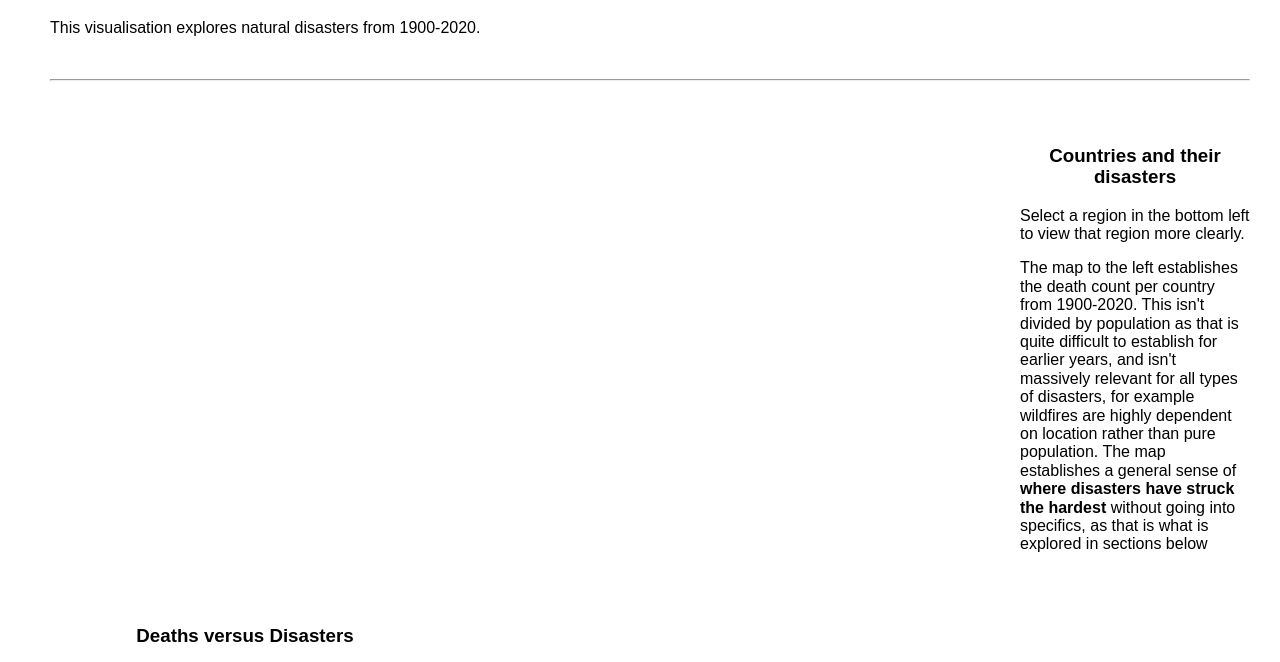
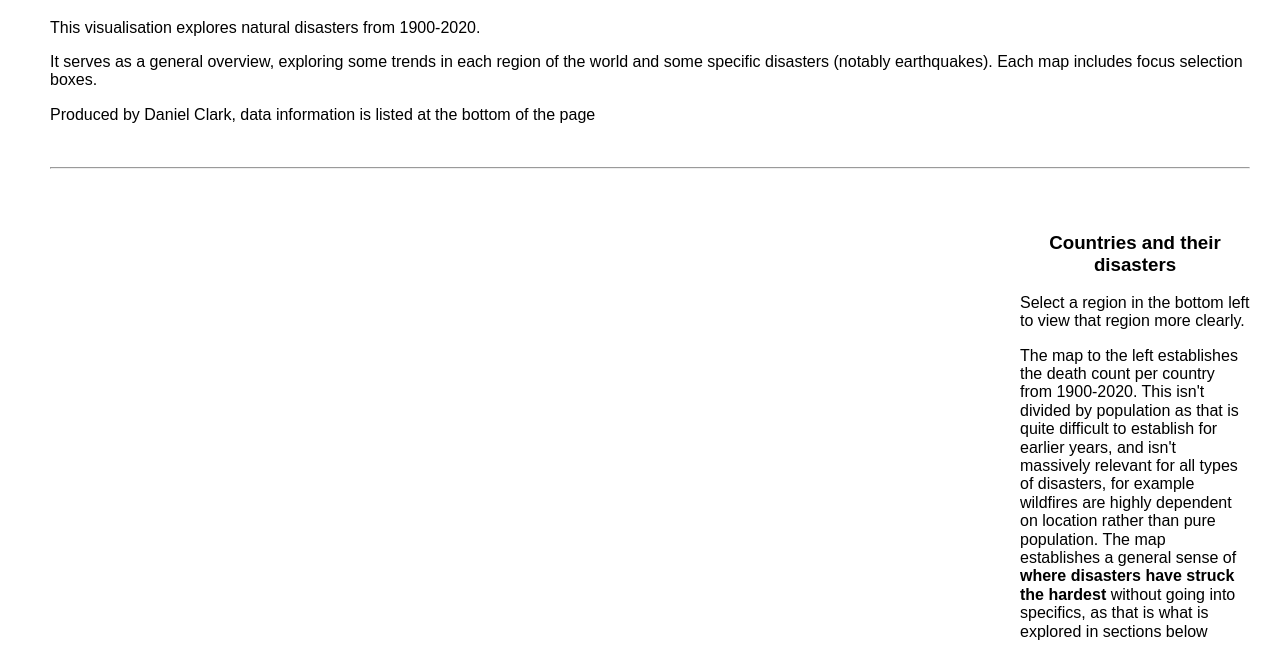
Before and after one commit to Danpengo/Earthquakes_Visual, a plain HTML site: page index.html in a window 1280 px wide. Shown: the part 96-758 px from the top of the page. Drawn offline with nearby package versions, Linux system fonts and the light colour scheme; a script that the page names is missing.

Commit message:
Update index.html

```diff
--- a/index.html
+++ b/index.html
@@ -46,6 +46,8 @@ h3 { text-align: center }
   <div class="pure-u-1-1" class="centertext">
     <h1>Disasters Worldwide</h1>
     <p>This visualisation explores natural disasters from 1900-2020.</p>
+      <p>It serves as a general overview, exploring some trends in each region of the world and some specific disasters (notably earthquakes). Each map includes focus selection boxes.</p>
+      <p>Produced by Daniel Clark, data information is listed at the bottom of the page</p>
   </div>
 </div>
 <br><hr><br><br>
```
